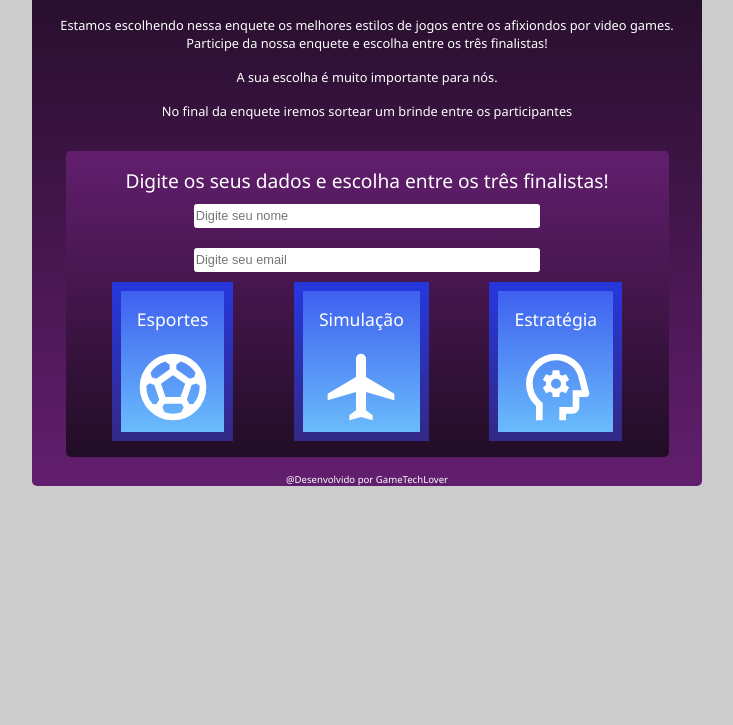
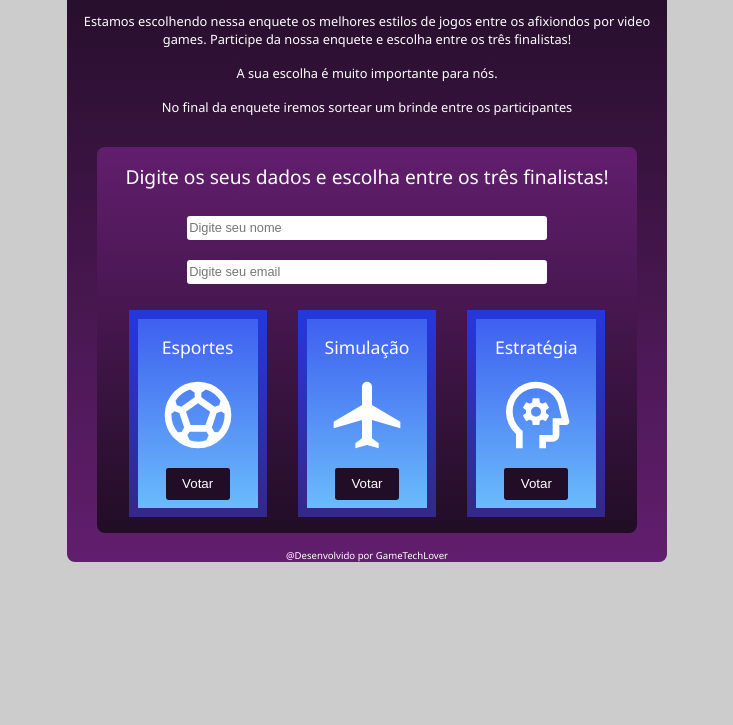
Before and after one commit to analuz5/Projeto02, a plain HTML site: page index.html in a window 1280 px wide. Shown: the part 75-800 px from the top of the page, without its empty margins (273-1006 px from the left). Drawn offline with Linux system fonts and the light colour scheme.

Commit message:
closes #5 - adicionando botões

```diff
--- a/index.html
+++ b/index.html
@@ -43,6 +43,7 @@
                         <div class="img">
                             <object data="sports_soccer_FILL0_wght400_GRAD0_opsz24.svg" type="image/svg+xml"></object>
                         </div>
+                        <button>Votar</button>
                     </div>
 
                     <div class="col-2">
@@ -52,6 +53,7 @@
                         <div class="img">
                             <object data="flight_FILL0_wght400_GRAD0_opsz24.svg" type="image/svg+xml"></object>
                         </div>
+                        <button>Votar</button>
                     </div>
 
                     <div class="col-3">
@@ -61,6 +63,7 @@
                         <div class="img">
                             <object data="psychology_FILL0_wght400_GRAD0_opsz24.svg" type="image/svg+xml"></object>
                         </div>
+                        <button>Votar</button>
                     </div>
                 </div>
             </div>
--- a/style.css
+++ b/style.css
@@ -5,9 +5,9 @@ body {
 
 .container {
     background: linear-gradient(rgb(33, 13, 37), rgb(98, 30, 110));
-    border-radius: 5px;
+    border-radius: 0.5rem;
     margin: auto;
-    width: 670px;
+    width: 600px;
 }
 
 .header {
@@ -16,7 +16,7 @@ body {
 
 .header-title {
     color: #FECD23;
-    font-size: 1.7rem;
+    font-size: 1.5rem;
     font-weight: 600;
     margin-bottom: 2rem;
     text-align: center;
@@ -37,7 +37,7 @@ body {
 
 .container2 {
     background: linear-gradient(rgb(98, 30, 110), rgb(33, 13, 37));
-    border-radius: 5px;
+    border-radius: 0.5rem;
     margin: auto;
     width: 90%;
 }
@@ -49,10 +49,10 @@ body {
 }
 
 input {
-    width: 60%;
+    width: 70%;
     height: 22px;
     font-size: 0.8rem;
-    border-radius: 3px;
+    border-radius: 0.2rem;
     border: 0;
     margin: 10px;
     text-align: left;
@@ -66,6 +66,7 @@ input:focus {
     font-size: 1.2rem;
     text-align: center;
     font-weight: 490;
+    margin-bottom: 1rem;
 }
 .flex-container {
     display: flex;
@@ -74,7 +75,6 @@ input:focus {
     text-align: center;
     font-size: 1.1rem;
     font-weight: 400;
-
 }
 .option{
     margin: 1rem;
@@ -85,6 +85,8 @@ input:focus {
     border-style: solid;
     border-image: linear-gradient(to top, rgb(51, 41, 137), rgb(38, 55, 218)) 1;
     border-radius: 1.3rem;
+    width: 7.5rem;
+    margin-top: 1rem;
 }
 .img {
     text-align: center;
@@ -94,7 +96,15 @@ input:focus {
     width: 5rem;
 }
 
-
+button{
+    background: rgb(33, 13, 37);
+    color: #fff;
+    border: 0;
+    margin: 0.5rem;
+    width: 4rem;
+    height: 2rem;
+    border-radius: 0.15rem;
+}
 
 .desenvolvimento{
     color: #fff;
```
